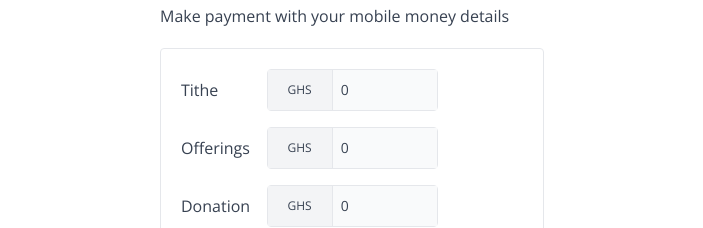
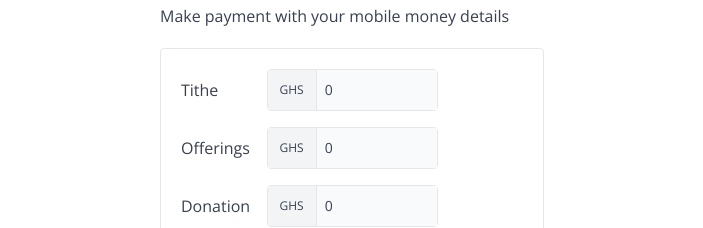
Before and after one commit to mnnlthmpsn/pama_react, a React (Create React App) app: page /give in a window 1280 px wide. Shown: the part 572-800 px from the top of the page, without its empty margins (288-991 px from the left). Built offline with nearby package versions, Linux system fonts and the light colour scheme.

Commit message:
slight changes

```diff
--- a/src/components/payment/credit.js
+++ b/src/components/payment/credit.js
@@ -42,8 +42,8 @@ export const CreditCard = ({ setShow, options }) => {
                                 <div className="col-span-2">
                                     <p className='capitalize'>{option.key}</p>
                                 </div>
-                                <div className="col-span-2 flex space-x-4">
-                                    <p>USD</p>
+                                <div className="col-span-1 flex space-x-4">
+                                    <p>$</p>
                                     <p>{option.value.toFixed(2)}</p>
                                 </div>
                             </div>
@@ -54,7 +54,7 @@ export const CreditCard = ({ setShow, options }) => {
                             <p>Total</p>
                         </div>
                         <div className="col-span-2 flex space-x-4">
-                            <p>USD</p>
+                            <p>$</p>
                             <p className="text-green">{total.toFixed(2)}</p>
                         </div>
                     </div>
--- a/src/components/payment/paypal.js
+++ b/src/components/payment/paypal.js
@@ -1,7 +1,7 @@
 export const Paypal = () => {
     return (
         <div>
-            <p>Paypal</p>
+            <p>Work in progress. Our team is working hard to bring you this option</p>
         </div>
     )
 }
--- a/src/pages/give.js
+++ b/src/pages/give.js
@@ -36,7 +36,7 @@ const Give = () => {
         setActive(i)
         setShow(true)
 
-        i === 0 ? setCurr('GHS') : setCurr('USD')
+        i === 0 ? setCurr('₵') : setCurr('$')
     }
 
     const calcTotal = () => {
@@ -79,7 +79,7 @@ const Give = () => {
                         <div>
 
                             {active === 0 && <p>Make payment with your mobile money details</p>}
-                            {active === 1 && <p className='pb-2'>Your details are safe with us. Checkout securely with Paystack</p>}
+                            {active === 1 && <p className='pb-2'>Your details are safe with us. Checkout securely with our online hosted checkout</p>}
 
                             <div className="mb-5">
                                 {/* {active > 0 && <Dropdown options={foreign_currencies} />} */}
@@ -89,7 +89,7 @@ const Give = () => {
                                 <div className="grid grid-cols-4 items-center">
                                     <div className="col-span-1">Tithe</div>
                                     <div className="border flex rounded col-span-2">
-                                        <p className="px-5 py-3 bg-gray-100 text-xs border-r">{curr}</p>
+                                        <p className="px-3 py-3 bg-gray-100 text-xs border-r">{curr}</p>
                                         <input type="number" min="0" value={options.tithe} onChange={e => setOptions({...options, tithe: e.target.value})} className="outline-none w-full bg-gray-50 text-sm p-2" />
                                     </div>
                                 </div>
@@ -97,7 +97,7 @@ const Give = () => {
                                 <div className="grid grid-cols-4 items-center">
                                     <div className="col-span-1">Offerings</div>
                                     <div className="border flex rounded col-span-2">
-                                        <p className="px-5 py-3 bg-gray-100 text-xs border-r">{curr}</p>
+                                        <p className="px-3 py-3 bg-gray-100 text-xs border-r">{curr}</p>
                                         <input type="number" min="0" value={options.offering} onChange={e => setOptions({...options, offering: e.target.value})} className="outline-none w-full bg-gray-50 text-sm p-2" />
                                     </div>
                                 </div>
@@ -105,7 +105,7 @@ const Give = () => {
                                 <div className="grid grid-cols-4 items-center">
                                     <div className="col-span-1">Donation</div>
                                     <div className="border flex rounded col-span-2">
-                                        <p className="px-5 py-3 bg-gray-100 text-xs border-r">{curr}</p>
+                                        <p className="px-3 py-3 bg-gray-100 text-xs border-r">{curr}</p>
                                         <input type="number" min="0" value={options.donation} onChange={e => setOptions({...options, donation: e.target.value})} className="outline-none w-full bg-gray-50 text-sm p-2" />
                                     </div>
                                 </div>
@@ -113,7 +113,7 @@ const Give = () => {
                                 <div className="grid grid-cols-4 items-center">
                                     <div className="col-span-1">Seed</div>
                                     <div className="border flex rounded col-span-2">
-                                        <p className="px-5 py-3 bg-gray-100 text-xs border-r">{curr}</p>
+                                        <p className="px-3 py-3 bg-gray-100 text-xs border-r">{curr}</p>
                                         <input type="number" min="0" value={options.seed} onChange={e => setOptions({...options, seed: e.target.value})} className="outline-none w-full bg-gray-50 text-sm p-2" />
                                     </div>
                                 </div>
@@ -121,7 +121,7 @@ const Give = () => {
                                 <div className="grid grid-cols-4 items-center">
                                     <div className="col-span-1">Total</div>
                                     <div className="items-center flex space-x-4 h-full rounded col-span-2">
-                                        <p className="px-5 py-3 bg-gray-100 rounded-l border text-xs">{curr}</p>
+                                        <p className="px-3 py-3 bg-gray-100 rounded-l border text-xs">{curr}</p>
                                         <p className='text-green-500'>{total.toFixed(2)}</p>
                                         {/* <input type="text" className="outline-none w-full bg-gray-50 text-sm p-2" /> */}
                                     </div>
```
